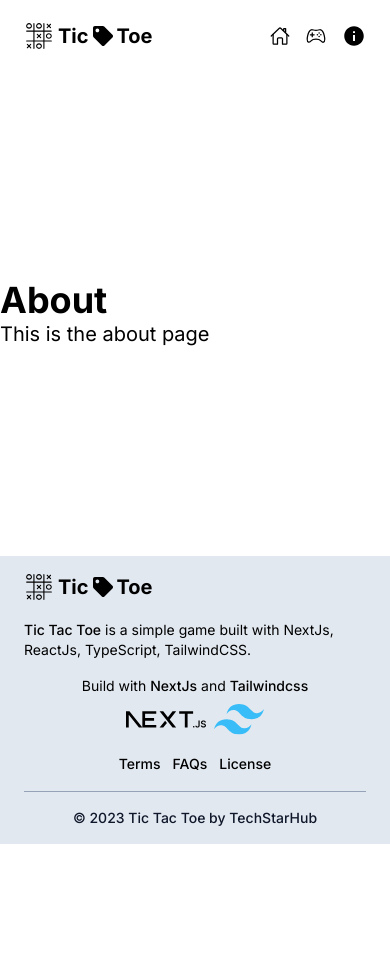
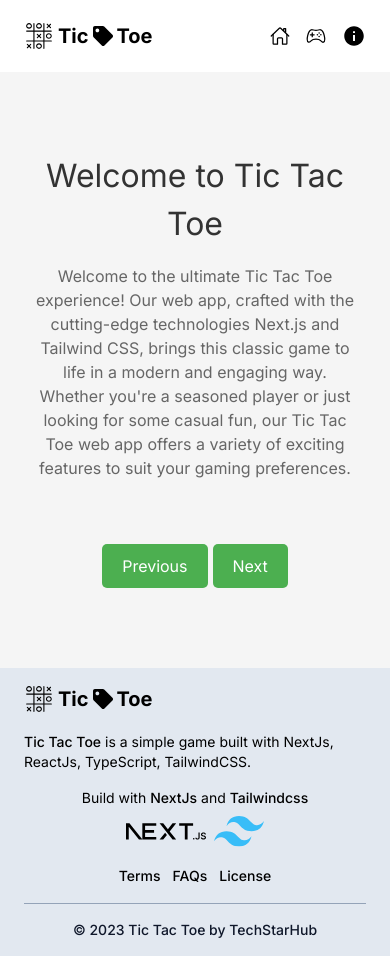
Before and after one commit to TechStarHub/tic-tac-toe, a Next.js app: page /about in a window 390 px wide. Before the commit the page ends 844 px from the top, so only its background shows below. Built offline with nearby package versions, Linux system fonts and the light colour scheme.

Commit message:
AboutPage

```diff
--- a/src/app/about/page.tsx
+++ b/src/app/about/page.tsx
@@ -1,8 +1,8 @@
+import Aboutpage from "@/components/About/About";
 export default function About() {
   return (
     <div className="">
-      <h1 className="text-4xl font-bold">About</h1>
-      <p className="text-xl">This is the about page</p>
+      <Aboutpage/>
     </div>
   );
 }
--- /dev/null
+++ b/src/components/About/About.tsx
@@ -0,0 +1,74 @@
+"use client"
+import React, { useState } from "react";
+import "../../css/About.css"
+const About = () => {
+  const [step, setStep] = useState(0);
+
+  const content = [
+    {
+      title: "Welcome to Tic Tac Toe",
+      description:
+        "Welcome to the ultimate Tic Tac Toe experience! Our web app, crafted with the cutting-edge technologies Next.js and Tailwind CSS, brings this classic game to life in a modern and engaging way. Whether you're a seasoned player or just looking for some casual fun, our Tic Tac Toe web app offers a variety of exciting features to suit your gaming preferences.",
+    },
+    {
+      title: "Game Features",
+      description: "    ",
+    },
+    {
+      title: "Play Against AI:",
+      description:
+        "Challenge yourself against our advanced AI algorithm that adapts to your skill level. Whether you're a beginner or a Tic Tac Toe master, the AI provides a challenging and enjoyable gaming experience.",
+    },
+    {
+      title: "Two-Player Mode:",
+      description:
+        "Grab a friend or family member and go head-to-head in our two-player mode. The classic showdown takes on a new digital twist as you compete for victory on the virtual game board.",
+    },
+    {
+      title: " Create Playroom:",
+      description:
+        "Feeling social? Create your own playroom and invite friends to join you for a game. With just a click, you can generate a unique link to share and let others seamlessly connect to your playroom.",
+    },
+    {
+      title: "Shareable Links",
+      description:
+        "   Easily share your playroom link with friends, family, or anyone you want to challenge. It's a hassle-free way to connect and enjoy a game of Tic Tac Toe together, no matter where you are.",
+    },
+    {
+      title: "Next.js & Tailwind CSS:",
+      description:
+        "   Our web app is built on the robust Next.js framework, ensuring a smooth and responsive user experience. The sleek and modern design is powered by Tailwind CSS, providing a visually appealing and user-friendly interface",
+    },
+  ];
+
+  const handleClick = () => {
+
+    setStep((step + 1) % content.length);
+  };
+  const handleclick1=()=>{
+    if ( step==0 ){
+        return (step+1)
+    }
+
+    setStep(step-1);
+  }
+
+  return (
+    <div className="about-container">
+      <div className="about-content">
+        <h1 className="title">{content[step].title}</h1>
+        <p className="description">{content[step].description}</p>
+          <button className="previous-button" onClick={handleclick1} >
+          Previous
+        </button>
+        <button className="next-button" onClick={handleClick}>
+          Next
+        </button>
+
+
+      </div>
+    </div>
+  );
+};
+
+export default About;
--- /dev/null
+++ b/src/css/About.css
@@ -0,0 +1,93 @@
+.about-container {
+  display: flex;
+  justify-content: space-between;
+  align-items: center;
+  padding: 5rem 2rem;
+  background-color: #f5f5f5;
+}
+
+.about-content {
+  width: 50%;
+  margin-right: 3rem;
+}
+
+.about-image {
+  width: 40%;
+}
+
+.about-image img {
+  width: 100%;
+  height: auto;
+}
+
+.title {
+  font-size: 2.5rem;
+  margin-bottom: 1rem;
+  color: #333;
+}
+
+.description {
+  font-size: 1.1rem;
+  line-height: 1.5;
+  margin-bottom: 2rem;
+  color: #666;
+}
+
+.next-button {
+  background-color: #4caf50;
+  color: white;
+  padding: 10px 20px;
+   margin-left: 5px;
+  border: none;
+  border-radius: 5px;
+  cursor: pointer;
+  transition: background-color 0.3s ease;
+}
+.previous-button {
+  background-color: #4caf50;
+  color: white;
+  padding: 10px 20px;
+  padding-left: 4;
+
+  border: none;
+  border-radius: 5px;
+  cursor: pointer;
+  transition: background-color 0.3s ease;
+}
+
+.next-button:hover {
+  background-color: #3e8e41;
+}
+.previous-button:hover {
+  background-color: #3e8e41;
+}
+
+@media (max-width: 768px) {
+  .about-container {
+    flex-direction: column;
+    align-items: center;
+  }
+
+  .about-content {
+    width: 100%;
+    margin-right: 0;
+    text-align: center;
+  }
+
+
+
+  .title {
+    font-size: 2rem;
+  }
+
+  .description {
+    font-size: 1rem;
+  }
+
+  .next-button {
+    margin-top: 2rem;
+  }
+  .previous-button {
+    margin-top: 2rem;
+  }
+}
```
